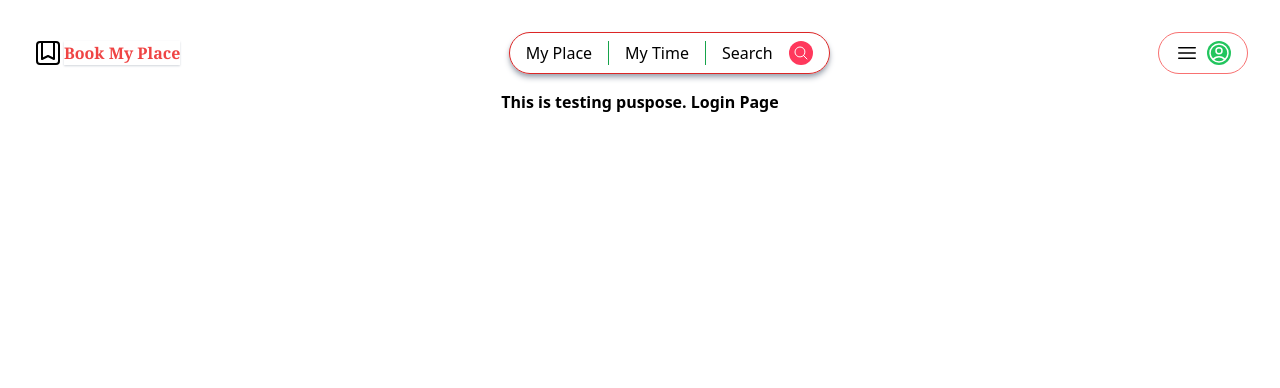
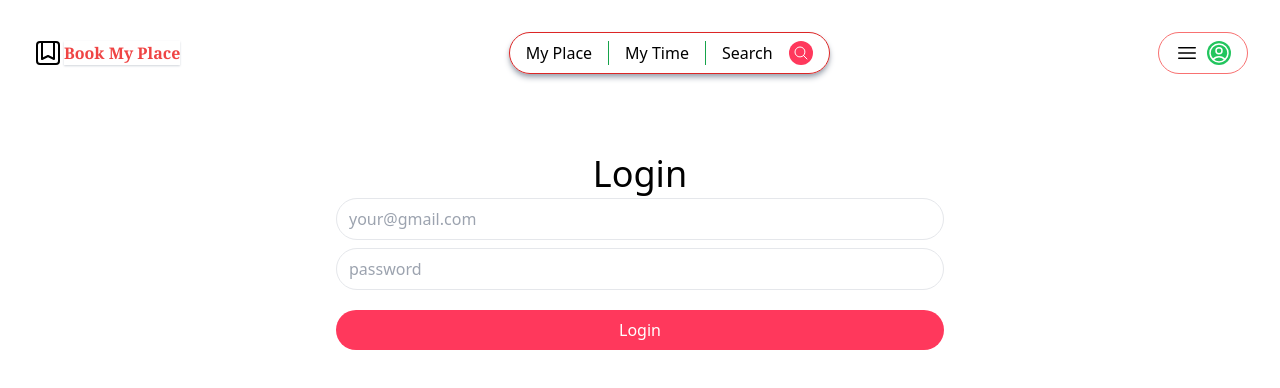
Before and after one commit to khalid586/Book-My-Place, a React (Vite) app in the folder client/: page /login in a window 1280 px wide. Shown: the top 388 px of the page. Built offline with nearby package versions, Linux system fonts and the light colour scheme; the HTML template or start-up script is replaced by a standard one.

Commit message:
sample login form created

```diff
--- a/client/src/Header.jsx
+++ b/client/src/Header.jsx
@@ -3,6 +3,7 @@ import {Link} from "react-router-dom"
 export default function Header(){
     return(
     <header className='justify-between flex'>
+
         <Link to={"/"} className="flex items-center">
             <svg xmlns="http://www.w3.org/2000/svg" fill="none" viewBox="0 0 24 24" strokeWidth={1.5} stroke="currentColor" className="w-8 h-8">
                 <path strokeLinecap="round" strokeLinejoin="round" d="M16.5 3.75V16.5L12 14.25 7.5 16.5V3.75m9 0H18A2.25 2.25 0 0120.25 6v12A2.25 2.25 0 0118 20.25H6A2.25 2.25 0 013.75 18V6A2.25 2.25 0 016 3.75h1.5m9 0h-9" />
--- a/client/src/index.css
+++ b/client/src/index.css
@@ -1,3 +1,16 @@
 @tailwind base;
 @tailwind components;
 @tailwind utilities;
+
+input[type = "text"],input[type = "password"],input[type="email"]{
+    @apply w-1/2 border my-1 py-2 px-3 rounded-full
+}
+
+button{
+    @apply bg-gray-300
+}
+
+button.primary{
+    background-color: #f53850;
+    @apply bg-primary my-4 py-2 w-1/2 text-white rounded-full
+}
--- a/client/src/pages/IndexPage.jsx
+++ b/client/src/pages/IndexPage.jsx
@@ -5,8 +5,9 @@ import LoginPage from "./LoginPage"
 
 export default function IndexPage(){
     return(
-        <div className="py-4">
+        <div className="py-10">
            <b> this is index page</b>
+
         </div>
     )
 }
--- a/client/src/pages/LoginPage.jsx
+++ b/client/src/pages/LoginPage.jsx
@@ -3,8 +3,13 @@ import Layout from "../Layout"
 
 export default function LoginPage(){
     return (
-        <div className="py-4">
-            <b>This is testing puspose. Login Page</b>
+        <div className="py-20">
+            <h1 className="text-4xl text-center">Login</h1>
+            <form>
+                <input type="email" placeholder="your@gmail.com"/><br></br>
+                <input type="password" placeholder="password" /><br></br>
+                <button className="primary">Login</button>
+            </form>
         </div>
 
     )
```
